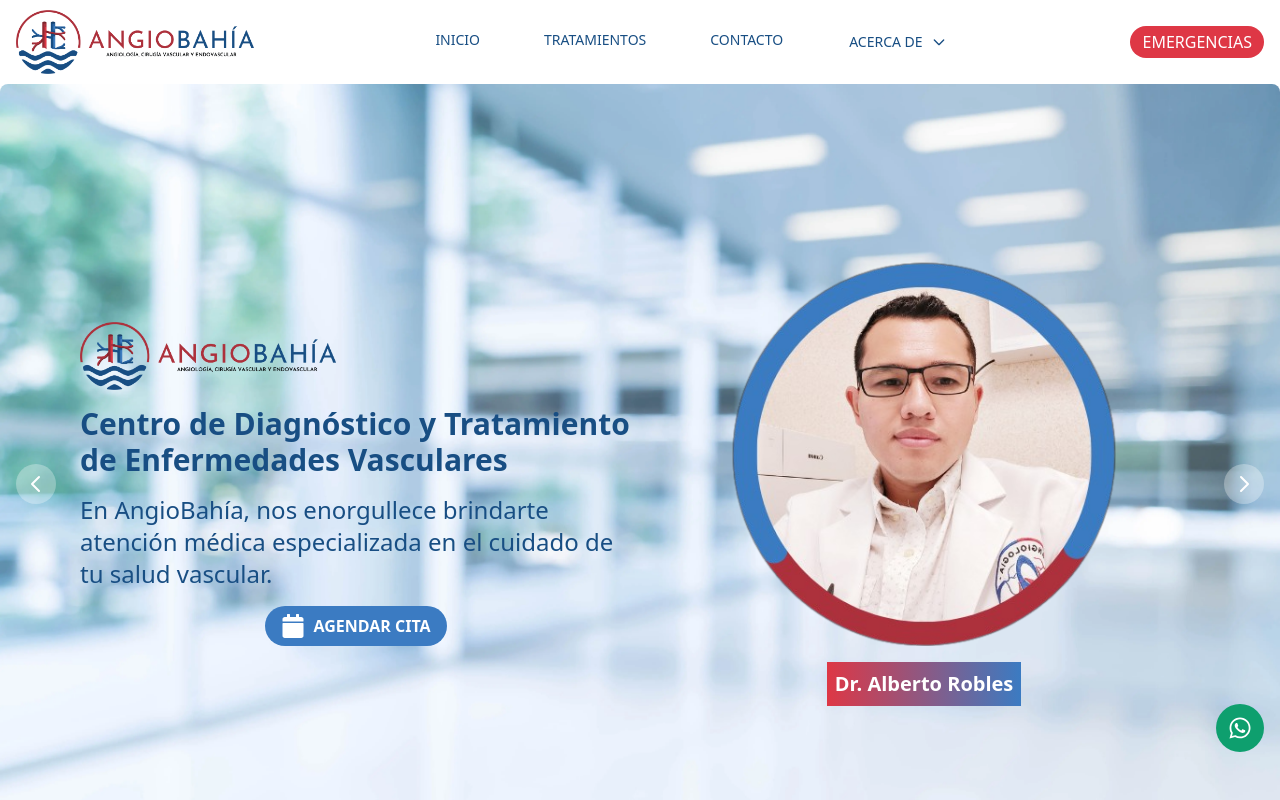
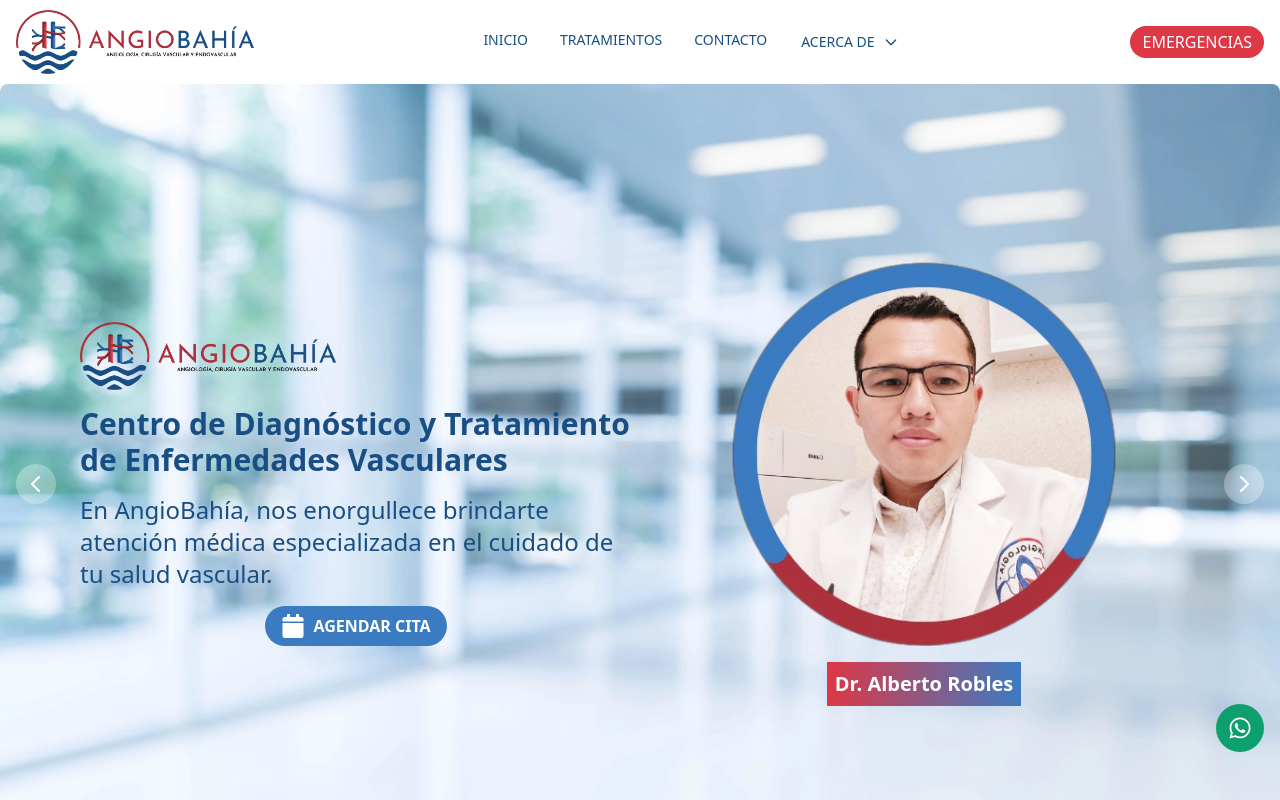
Before and after one commit to raulbellosom/angiobahia, a React (Vite) app: page / in a window 1280 px wide. Shown: the top 800 px of the page. Built offline with nearby package versions, Linux system fonts and the light colour scheme.

Commit message:
fixed navigation

```diff
--- a/src/components/Nav.jsx
+++ b/src/components/Nav.jsx
@@ -19,33 +19,21 @@
         <Navbar.Toggle />
       </div>
       <Navbar.Collapse>
-        <Link
-          className="text-angio-blue-dark p-2 px-4 border-t border-gray-300 md:border-none"
-          to="/"
-        >
+        <Navbar.Link className="text-angio-blue-dark" href="/">
           <p>INICIO</p>
-        </Link>
-        <Link
-          className="text-angio-blue-dark p-2 px-4 border-t border-gray-300 md:border-none"
-          to="/tratamientos"
-        >
+        </Navbar.Link>
+        <Navbar.Link className="text-angio-blue-dark" href="/tratamientos">
           TRATAMIENTOS
-        </Link>
-        <Link
-          className="text-angio-blue-dark p-2 px-4 border-t border-gray-300 md:border-none"
-          to="/contacto"
-        >
+        </Navbar.Link>
+        <Navbar.Link className="text-angio-blue-dark" href="/contacto">
           CONTACTO
-        </Link>
-        <div
-          className="text-angio-blue-dark border-t border-gray-300 md:border-none"
-          to="#"
-        >
-          <Dropdown color={"#fff"} label="ACERCA DE">
+        </Navbar.Link>
+        <Navbar.Link className="text-angio-blue-dark" href="#">
+          <Dropdown size={8} color={"#fff"} label="ACERCA DE">
             <Dropdown.Item href="#">Trayectoria</Dropdown.Item>
             <Dropdown.Item href="#">Preguntas frecuentes</Dropdown.Item>
           </Dropdown>
-        </div>
+        </Navbar.Link>
       </Navbar.Collapse>
     </Navbar>
   );
```
